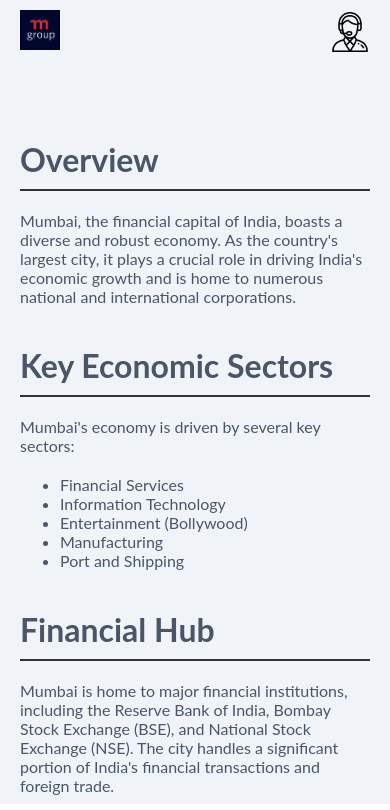
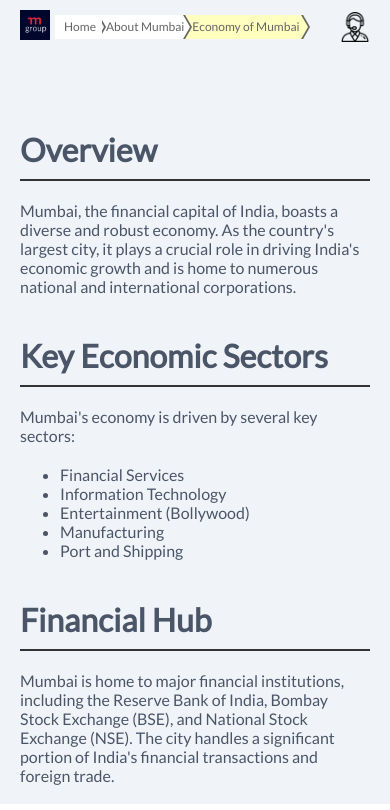
Before and after one commit to MohammedAlamkhan/welcome, a plain HTML site: page overview/economy.html in a window 390 px wide. Shown: the top 810 px of the page. Drawn offline with Linux system fonts and the light colour scheme.

Commit message:
fix style

```diff
--- a/details.css
+++ b/details.css
@@ -1,4 +1,6 @@
 @import url('https://cdnjs.cloudflare.com/ajax/libs/font-awesome/5.15.3/css/all.min.css');
+/* Add this import if you use Lato and Playfair Display fonts in your detail page content */
+@import url('https://fonts.googleapis.com/css2?family=Playfair+Display:wght@400;700&family=Lato:wght@300;400&display=swap');
 
 html, body {
     height: 100%;
@@ -13,8 +15,11 @@
     margin: 0;
     padding: 0;
     height: 100%;
+    /* Add this from style.css if you don't want horizontal scroll on the body */
+    /* overflow-x: hidden; */
 }
 
+/* --- Harmonized Header Styles (Matching style.css) --- */
 .header {
     display: flex;
     align-items: center; /* Vertically aligns items in the center */
@@ -22,23 +27,19 @@
     width: 100%;
     padding: 10px 20px; /* Add padding for vertical spacing and internal horizontal space */
     box-sizing: border-box; /* Include padding in the element's total width */
-    background-color: #f0f4f8; /* Or your desired header background */
-    position: relative; /* Changed from absolute for better layout flow */
+    background-color: #f0f4f8; /* Keep background consistent */
+    position: relative;
     height: auto; /* Allow height to be determined by content and padding */
     z-index: 1000; /* Ensure header is above other content */
 }
 
-.header .logo {
-    height: 40px; /* Adjust logo size */
-    /* Remove float: left/right if present */
+/* Default Logo and Support Logo Height (matching style.css base) */
+.header .logo,
+.header .support-logo {
+    height: 40px; /* Base height for logos */
 }
 
-/* Style for the support icon */
-.header .support-logo {
-    height: 40px; /* Adjust support icon size to match logo */
-}
-
-
+/* Nav styles (identical in both) */
 .header nav {
     flex-grow: 1; /* Allows the nav to take up the available space between logo and support */
     margin: 0 20px; /* Provides some space between the nav and the logos */
@@ -46,6 +47,7 @@
     white-space: nowrap; /* Prevent breadcrumb items from wrapping */
 }
 
+/* Breadcrumb styles (identical in both) */
 .breadcrumb {
     list-style-type: none;
     padding: 0;
@@ -67,13 +69,17 @@
 .breadcrumb li:first-child {
     margin-left: 0;
     padding-left: 0;
+    background-color: white; /* Ensure background matches list item background */
+    border-left: 2px solid #666;
+    left: -4px; /* Adjusted left shift */
+    box-sizing: content-box;
+    padding-left: 12px; /* Adjusted padding to account for shift */
 }
 
 .breadcrumb li:last-child {
     margin-right: 0;
     padding-right: 0;
 }
-
 
 .breadcrumb li::before,
 .breadcrumb li::after{
@@ -88,6 +94,11 @@
     z-index: -2;
 }
 
+.breadcrumb li:last-child::before,
+.breadcrumb li:last-child::after {
+    background: #ffffc0;
+}
+
 .breadcrumb li::before {
     top: -2px;
     transform: skew(30deg);
@@ -100,14 +111,13 @@
     border-bottom: 2px solid #666;
 }
 
-.breadcrumb li:last-child::before,
-.breadcrumb li:last-child::after {
-    background: #ffffc0;
-}
-
 .breadcrumb li:not(:last-child):hover::before,
 .breadcrumb li:not(:last-child):hover::after {
     background: lightsalmon;
+}
+
+.breadcrumb li:first-child:hover {
+    background-color: lightsalmon;
 }
 
 
@@ -120,22 +130,59 @@
     text-decoration: none;
 }
 
-.breadcrumb li:first-child {
-    background-color: white;
-    border-left: 2px solid #666;
-    left: -4px; /* Adjusted left shift */
-    box-sizing: content-box;
-    padding-left: 12px; /* Adjusted padding to account for shift */
+/* Responsive adjustments for header/logo (from style.css) */
+@media (max-width: 768px) {
+    .header .logo,
+    .header .support-logo {
+        height: 35px; /* Adjust logo size */
+    }
+    /* Nav and breadcrumb spacing adjustments */
+    .header nav {
+        margin: 0 10px; /* Reduce margin around nav */
+    }
+     .breadcrumb li {
+        padding: 0 5px; /* Further reduce padding on smaller screens */
+        margin: 0 -3px; /* Further reduce negative margin */
+    }
+    .breadcrumb a {
+        padding: 0 5px; /* Further reduce padding */
+    }
+     .breadcrumb li:first-child {
+         padding-left: 8px; /* Adjust padding */
+         left: -3px; /* Adjusted left shift */
+    }
 }
 
-.breadcrumb li:first-child:hover {
-    background-color: lightsalmon;
+@media (max-width: 480px) {
+    .header .logo,
+    .header .support-logo {
+        height: 30px; /* Adjust logo size */
+    }
+    /* Nav and breadcrumb spacing adjustments */
+     .header nav {
+        margin: 0 5px; /* Further reduce margin around nav */
+    }
+    .breadcrumb li {
+        padding: 0 3px; /* Further reduce padding on smaller screens */
+        margin: 0 -2px; /* Further reduce negative margin */
+    }
+    .breadcrumb a {
+        padding: 0 3px; /* Further reduce padding */
+        font-size: 12px; /* Reduce font size */
+    }
+     .breadcrumb li:first-child {
+         padding-left: 6px; /* Adjust padding */
+         left: -2px; /* Adjusted left shift */
+    }
 }
+/* --- End Harmonized Header Styles --- */
 
-.logo {
-    height: 100%;
-}
 
+/* Removed conflicting rule from original detail.css */
+/* .logo { height: 100%; } */
+
+
+/* --- Existing detail.css content below --- */
 .content-wrap {
     flex: 1 0 auto;
     width: 100%;
@@ -147,6 +194,7 @@
     margin: 20px auto;
     padding: 0 20px;
     padding-bottom: 50px;
+    /* Adjust padding-top if needed to clear the fixed header */
     padding-top: 30px;
 }
 
@@ -171,7 +219,7 @@
     border: none;
 }
 
-
+/* Keep your footer styles */
 .footer {
     position: fixed;
     bottom: 0;
@@ -196,6 +244,7 @@
     color: #4a5568;
 }
 
+/* Keep your footer media queries */
 @media (max-width: 768px) {
     .footer {
         height: 50px;
@@ -214,5 +263,4 @@
     .footer-icon {
         font-size: 18px;
     }
-
 }
--- a/overview/economy.html
+++ b/overview/economy.html
@@ -11,7 +11,31 @@
         <a href="./../index.html">
             <img class="logo" src="./../asset/momentum.png" alt="logo">
         </a>
+        <nav> <ol class="breadcrumb " itemscope itemtype="http://schema.org/BreadcrumbList">
 
+            <li itemprop="itemListElement" itemscope itemtype="http://schema.org/ListItem">
+                <a href="./../index.html" itemprop="item" href="#">
+                    <span itemprop="name">Home</span>
+                </a>
+                <meta itemprop="position" content="1" />
+            </li>
+
+            <li itemprop="itemListElement" itemscope itemtype="http://schema.org/ListItem">
+                <a href="./../welcome.html" itemprop="item" href="#">
+                    <span itemprop="name">About Mumbai</span>
+                </a>
+                <meta itemprop="position" content="2" />
+            </li>
+
+            <li itemprop="itemListElement" itemscope itemtype="http://schema.org/ListItem">
+                <a itemprop="item" href="#">
+                    <span itemprop="name">Economy of Mumbai</span>
+                </a>
+                <meta itemprop="position" content="4" />
+            </li>
+
+        </ol>
+    </nav>
           <a href="./../support.html">
             <img class="logo" style="float: right;" src="./../asset/support.avif" alt="support">
         </a>
--- a/styles.css
+++ b/styles.css
@@ -134,9 +134,7 @@
 
 .carousel-container {
     width: 100vw;
-    height: 100vh;
     display: flex;
-    align-items: center;
     overflow-x: scroll;
     scroll-snap-type: x mandatory;
     -webkit-overflow-scrolling: touch;
```
Also changed, not shown: support.html (+2 -16 lines).
